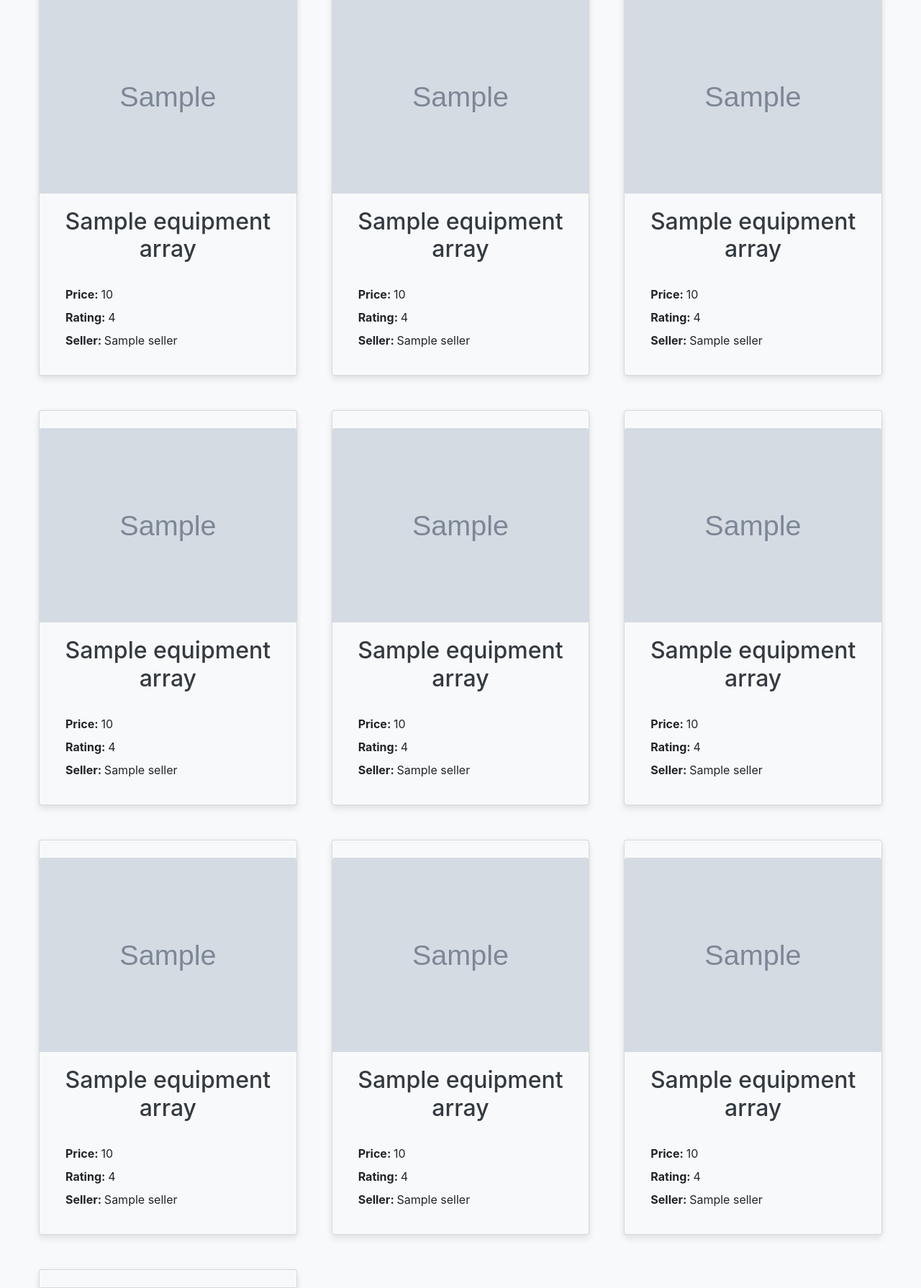
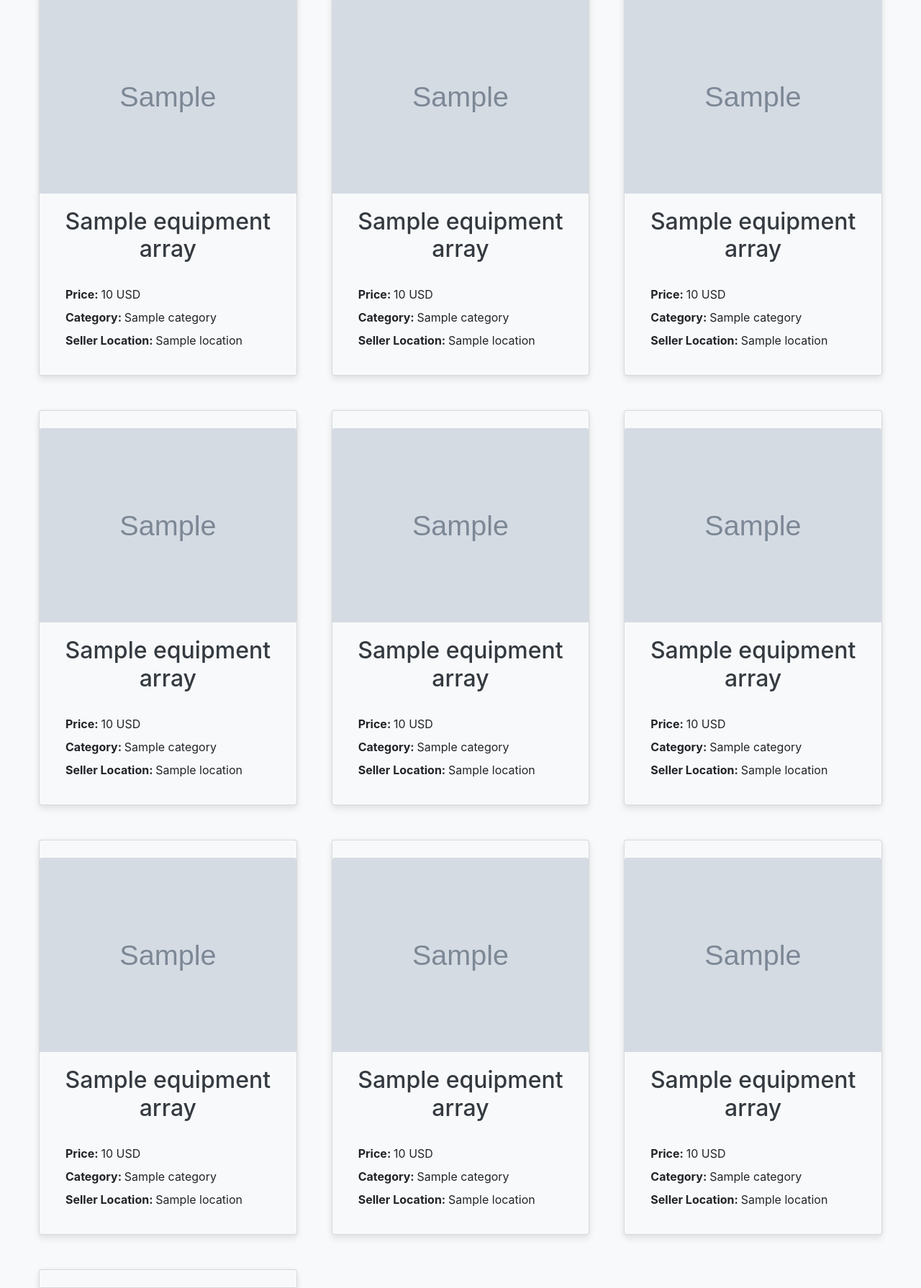
Before and after one commit to wuhoo16/fithub-website, a Flask app: template templates/equipments.html in a window 1280 px wide. Shown: the part 253-2043 px from the top of the page at 72% size. Run offline with Flask 2, Linux system fonts and the light colour scheme; the template is opened without the code that fills it: most values are stand-ins (such as "Sample title", 1, 10 or a date in 2020); grey boxes marked "Sample" are stand-in pictures; some libraries are stand-ins or nearby versions.

Commit message:
Tested eBay-integrated main.py and equipments.html

```diff
--- a/main.py
+++ b/main.py
@@ -1,3 +1,4 @@
+import math
 import os
 import re
 
@@ -70,12 +71,12 @@ class Exercise:
 
 # Class for equipment object
 class Equipment:
-    def __init__(self, itemId, title, value, categoryName, country, galleryURL, viewItemURL):
+    def __init__(self, itemId, title, value, categoryName, location, galleryURL, viewItemURL):
         self.id = itemId
         self.name = title
         self.price = value
         self.category = categoryName
-        self.country = country
+        self.location = location
         self.picture = galleryURL
         self.linkToItem = viewItemURL
 
@@ -85,7 +86,7 @@ class Equipment:
             'name': self.name,
             'price': self.price,
             'category': self.category,
-            'country': self.country,
+            'location': self.location,
             'picture': self.picture,
             'linkToItem': self.linkToItem
         }
@@ -178,7 +179,8 @@ def initialize_mongoDB_exercises_collection():
 
     results = exercise_data["results"]
     for x in results:
-        if x["name"] and x["description"] and x["category"] and x["equipment"]:  # only exercises with complete info (110 exercises)
+        if x["name"] and x["description"] and x["category"] and x[
+            "equipment"]:  # only exercises with complete info (110 exercises)
             exerciseID = x["id"]
 
             # strip description of html elements
@@ -288,8 +290,8 @@ def initialize_mongoDB_equipment_collection():
         else:
             if 'galleryURL' in result:
                 galleryURL = result['galleryURL']
-        eq = Equipment(result['itemId'], result['title'], result['shippingInfo']['shippingServiceCost']['value'],
-                       result['primaryCategory']['categoryName'], result['country'], galleryURL,
+        eq = Equipment(result['itemId'], result['title'], result['sellingStatus']['convertedCurrentPrice']['value'],
+                       result['primaryCategory']['categoryName'], result['location'], galleryURL,
                        result['viewItemURL'])
         db.equipments.insert_one(eq.to_dictionary())
 
@@ -563,11 +565,10 @@ def initialize_exercises_array_from_db():
 def initialize_equipment_array_from_db():
     equipmentsCursor = db.equipments.find()
     for equipmentDocument in equipmentsCursor:
-        # TODO: This line may have the same bug as 282
         equipmentArray.append(Equipment(equipmentDocument['id'], equipmentDocument['name'],
                                         equipmentDocument['price'],
                                         equipmentDocument['category'],
-                                        equipmentDocument['country'], equipmentDocument['picture'],
+                                        equipmentDocument['location'], equipmentDocument['picture'],
                                         equipmentDocument['linkToItem']))
 
 
@@ -607,21 +608,37 @@ def exercises():
 
 
 # equipments model page
-@app.route("/equipment", methods=['GET'])
-def equipments():
-    return render_template('equipments.html', equipmentArray=equipmentArray)
+@app.route("/equipment/<int:page_number>", methods=['GET'])
+def equipments(page_number):
+    start, end, num_pages = paginate(page_number, equipmentArray)
+    return render_template('equipments.html', equipmentArray=equipmentArray, start=start, end=end,
+                           page_number=page_number, num_pages=num_pages)
 
 
 # channels model page
-@app.route("/channels", methods=['GET'])
-def channels():
-    return render_template('channels.html', channelArray=channelArray)
+@app.route("/channels/<int:page_number>", methods=['GET'])
+def channels(page_number):
+    start, end, num_pages = paginate(page_number, channelArray)
+    return render_template('channels.html', channelArray=channelArray, start=start, end=end, page_number=page_number,
+                           num_pages=num_pages)
 
 
 # about page
 @app.route("/about", methods=['GET'])
 def about():
     return render_template('about.html')
+
+
+# Helper methods for model pages
+# ==================================================================================================================
+# Pagination on Model Pages - assumes 9 instances per page
+def paginate(page_number, array):
+    startIndex = (page_number - 1) * 9
+    endIndex = (page_number * 9) - 1
+    if endIndex >= len(array):
+        endIndex = len(array) - 1
+    num_pages = math.ceil(len(array) / 9)
+    return startIndex, endIndex, num_pages
 
 
 # All view methods for INSTANCE pages are defined below:
@@ -640,18 +657,20 @@ def exercise_instance(exercise_id):
 
 
 # equipment instance pages
-@app.route("/equipments/<int:equipmentID>", methods=['GET'])
+# TODO: There's something wrong with this call, but I have no idea what.
+@app.route("/equipments/<string:equipmentID>", methods=['GET'])
 def equipment_instance(equipmentID):
-    equipmentObject = equipmentArray[equipmentID - 1]
-    return render_template('equipmentInstance.html', equipmentObject=equipmentObject, equipmentList=equipmentArray)
-
+    for eq in equipmentArray:
+        if eq.id == equipmentID:
+            return render_template('equipmentInstance.html', equipmentObject=eq, equipmentList=equipmentArray)
+    return render_template('equipmentInstance.html', equipmentObject=equipmentArray[0], equipmentList=equipmentArray)
 
 # channel instance pages
 # @app.route("/channels/<string:channelID>", methods=['GET'])
 # def channel_instance(channelID):
 #     return render_template('channelInstance.html', channelID=channelID, channelArray=channelArray)
 
-@app.route("/channels/<string:channelID>", methods=['GET'])
+@app.route("/channelinstance/<string:channelID>", methods=['GET'])
 def channel_instance(channelID):
     if channelID == "UCb67rmuez0SKOQbZ4vCRDHQ":
         return render_template('channelsInstance1.html')
@@ -660,7 +679,7 @@ def channel_instance(channelID):
     elif channelID == "UC_gbQ9J76mYJ5S3zVTANM_w":
         return render_template('channelsInstance3.html')
     else:
-        return render_template('channels.html')
+        return render_template('channelInstance.html')
 
 
 # Start the Flask web-application when app.py file is run
--- a/templates/base.html
+++ b/templates/base.html
@@ -37,7 +37,6 @@
           <li class="nav-item">
             <a class="nav-link" href="{{ url_for('exercises', page_number=1) }}">Exercises</a>
           </li>
-          <!-- TODO: CHANGE THIS TO url_for('equipments') ONCE CHRISTOPER FINISHES EQUIPMENT MODEL PAGE -->
           <li class="nav-item">
             <a class="nav-link" href="{{ url_for('equipments', page_number=1) }}">Equipment</a>
           </li>
--- a/templates/equipments.html
+++ b/templates/equipments.html
@@ -1,6 +1,7 @@
 {% extends 'base.html' %}
 
 {% block head %}
+    <!-- Vars: equipmentArray, start, end, page_number, num_pages -->
     <title>Equipment Model Page</title>
 {% endblock %}
 
@@ -19,14 +20,14 @@
             {% for offset in range(3) %}
                 <div class="col-md-4 p-4">
                     <div class="card bg-light h-100 pt-4">
-                        <img class="card-img-top img-fluid mx-auto" src="{{ equipmentArray[start + 3*i+offset].images[0] }}" onerror="this.onerror=null; this.src='{{ equipmentArray[start + 3*i+offset].images[1] }}'"; alt="{{ equipmentArray[start + 3*i+offset].name }}">
+                        <img class="card-img-top img-fluid mx-auto" src="{{ equipmentArray[start + 3*i+offset].picture }}" onerror="this.onerror=null; this.src='{{ equipmentArray[start + 3*i+offset].picture }}'"; alt="{{ equipmentArray[start + 3*i+offset].name }}">
                         <div class="card-body">
                             <h2 class="card-title text-center text-dark">{{ equipmentArray[start + 3*i+offset].name }}</h2>
                             <p class="card-text">
                                 <ul class="equipmentData list-unstyled">
-                                    <li style="padding-bottom: 0.5em; padding-left: 1em; padding-top: 1em;"><b>Price: </b>{{ equipmentArray[start + 3*i+offset].price }}</li>
-                                    <li style="padding-bottom: 0.5em; padding-left: 1em;"><b>Rating: </b>{{ equipmentArray[start + 3*i+offset].rating }}</li>
-                                    <li style="padding-left: 1em;"><b>Seller: </b>{{ equipmentArray[start + 3*i+offset].seller }}</li>
+                                    <li style="padding-bottom: 0.5em; padding-left: 1em; padding-top: 1em;"><b>Price: </b>{{ equipmentArray[start + 3*i+offset].price }} USD</li>
+                                    <li style="padding-bottom: 0.5em; padding-left: 1em;"><b>Category: </b>{{ equipmentArray[start + 3*i+offset].category }}</li>
+                                    <li style="padding-left: 1em;"><b>Seller Location: </b>{{ equipmentArray[start + 3*i+offset].location }}</li>
                                 </ul>
                             </p>
                             <!-- TODO: use this next line as reference for param names when building equipmentInstance.html -->
@@ -43,14 +44,14 @@
             {% for i in range(-remainder, 0) %}
                 <div class="col-md-4 p-4">
                     <div class="card bg-light h-100 pt-4">
-                        <img class="card-img-top img-fluid mx-auto" src="{{ equipmentArray[end + 1 + i].images[0] }}" onerror="this.onerror=null; this.src='{{ equipmentArray[end + 1 + i].images[1] }}'"; alt="{{ equipmentArray[end + 1 + i].name }}">
+                        <img class="card-img-top img-fluid mx-auto" src="{{ equipmentArray[end + 1 + i].picture }}" onerror="this.onerror=null; this.src='{{ equipmentArray[end + 1 + i].picture }}'"; alt="{{ equipmentArray[end + 1 + i].name }}">
                         <div class="card-body">
                             <h2 class="card-title text-center text-dark">{{ equipmentArray[end + 1 + i].name }}</h2>
                             <p class="card-text">
                                 <ul class="equipmentData list-unstyled">
-                                    <li style="padding-bottom: 0.5em; padding-left: 1em; padding-top: 1em;"><b>Price: </b>{{ equipmentArray[end + 1 + i].price }}</li>
-                                    <li style="padding-bottom: 0.5em; padding-left: 1em;"><b>Rating: </b>{{ equipmentArray[end + 1 + i].rating }}</li>
-                                    <li style="padding-left: 1em;"><b>Seller: </b>{{ equipmentArray[end + 1 + i].seller }}</li>
+                                    <li style="padding-bottom: 0.5em; padding-left: 1em; padding-top: 1em;"><b>Price: </b>{{ equipmentArray[end + 1 + i].price }} USD</li>
+                                    <li style="padding-bottom: 0.5em; padding-left: 1em;"><b>Category: </b>{{ equipmentArray[end + 1 + i].category }}</li>
+                                    <li style="padding-left: 1em;"><b>Seller Location: </b>{{ equipmentArray[end + 1 + i].location }}</li>
                                 </ul>
                             </p>
                             <a href="{{ url_for('equipment_instance', equipmentID=equipmentArray[end + 1 + i].id) }}" class="stretched-link"></a>
```
Also changed, not shown: templates/equipmentInstance.html (+4 -4 lines).
